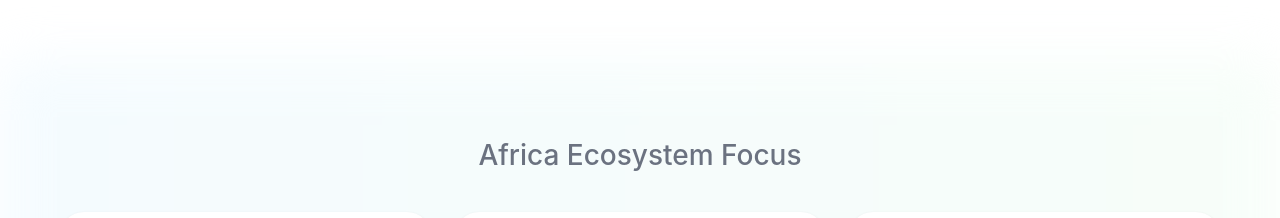
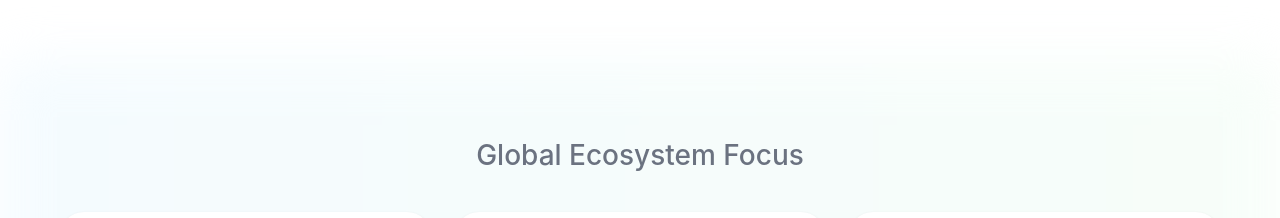
Before and after one commit to KartikeyaNainkhwal/cbde, a React (Vite) app in the folder vite-project/: page / in a window 1280 px wide. Shown: the part 840-1058 px from the top of the page. Built offline with nearby package versions, Linux system fonts and the light colour scheme.

Commit message:
Update AfricaEcosystem.tsx

```diff
--- a/vite-project/src/components/AfricaEcosystem.tsx
+++ b/vite-project/src/components/AfricaEcosystem.tsx
@@ -2,7 +2,7 @@
     return (
       <section className="africa-ecosystem">
         <div className="container">
-          <h2 className="section-title">Africa Ecosystem Focus</h2>
+          <h2 className="section-title">Global Ecosystem Focus</h2>
 
           <div className="features-grid">
             <div className="feature-card">
```
